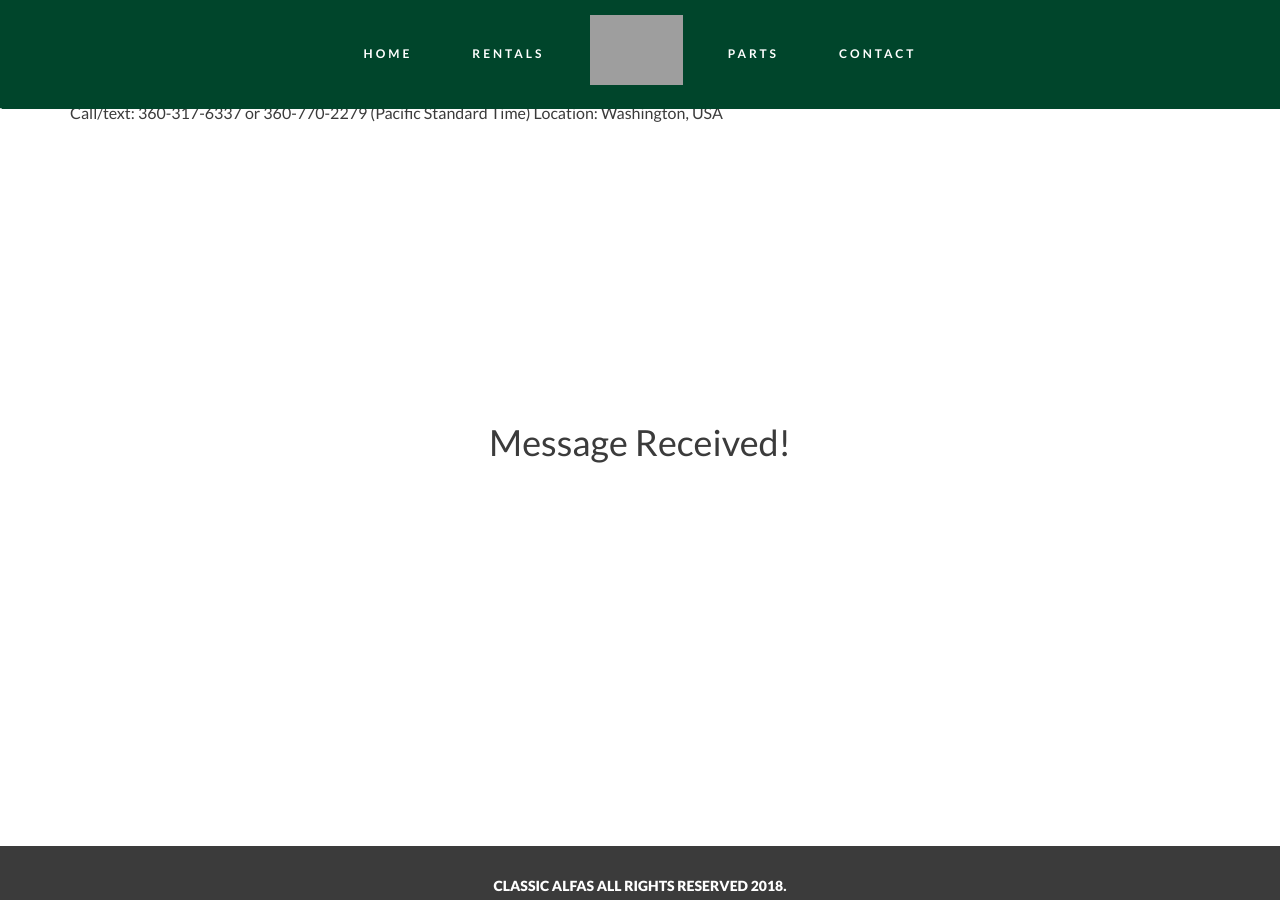
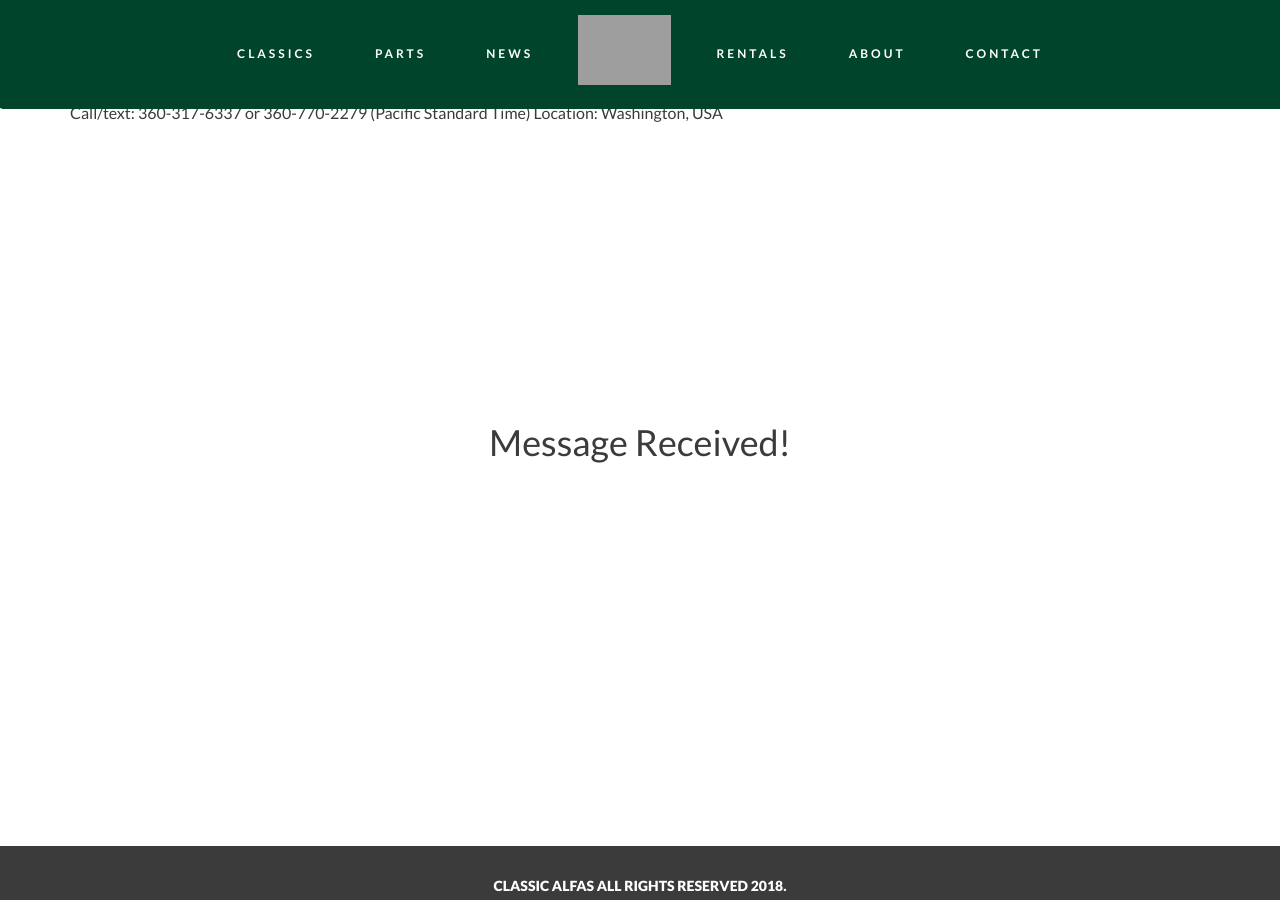
Before and after one commit to classic-alfas/classic-alfas.github.io, a Jekyll site: the page built from pages/form-success.html, in a window 1280 px wide and 900 px high. Built offline with Jekyll 4.4.1, drawn with Linux system fonts in a browser that asks for light colours; nearby versions of some CDN libraries; grey boxes are pictures that could not be loaded.

Commit message:
Update navbar

```diff
--- a/_includes/navbar.html
+++ b/_includes/navbar.html
@@ -16,11 +16,15 @@
     <div class="collapse navbar-collapse" id="navbar-right-collapse">
         <ul class="nav navbar-nav">
             <li class="navbar-menu">
-                <a href="/">HOME</a>
+                <a href="">CLASSICS</a>
             </li>
 
             <li class="navbar-menu">
-                <a  href="#booth" class="navbar-link">RENTALS</a>
+                <a href="">PARTS</a>
+            </li>
+
+            <li class="navbar-menu">
+                <a  href="#booth" class="navbar-link">NEWS</a>
             </li>
 
             <li class="navbar-brand-logo hidden-sm hidden-xs" style="display: block">
@@ -30,7 +34,11 @@
             </li>
 
             <li class="navbar-menu">
-                <a  href="/parts/" class="navbar-link">PARTS</a>
+                <a  href="/parts/" class="navbar-link">RENTALS</a>
+            </li>
+
+            <li class="navbar-menu">
+                <a class="navbar-link" data-toggle="modal" data-target="#pageModal">ABOUT</a>
             </li>
 
             <li class="navbar-menu">
--- a/_sass/main.sass
+++ b/_sass/main.sass
@@ -261,6 +261,15 @@ footer
             height: 50px
 
 
+@media (max-width: 1200px)
+  nav.navbar-default
+    .container
+      .navbar-nav
+        a
+          .brand-logo
+            height: 55px
+            margin-top: 10px
+
 @media (max-width: 991px)
   nav
     position: relative
@@ -276,6 +285,7 @@ footer
           .navbar-brand
             .brand-logo
               height: 30px
+              margin-top: 0
             .brand-logo-text
               display: block
               font-size: 36px
```
